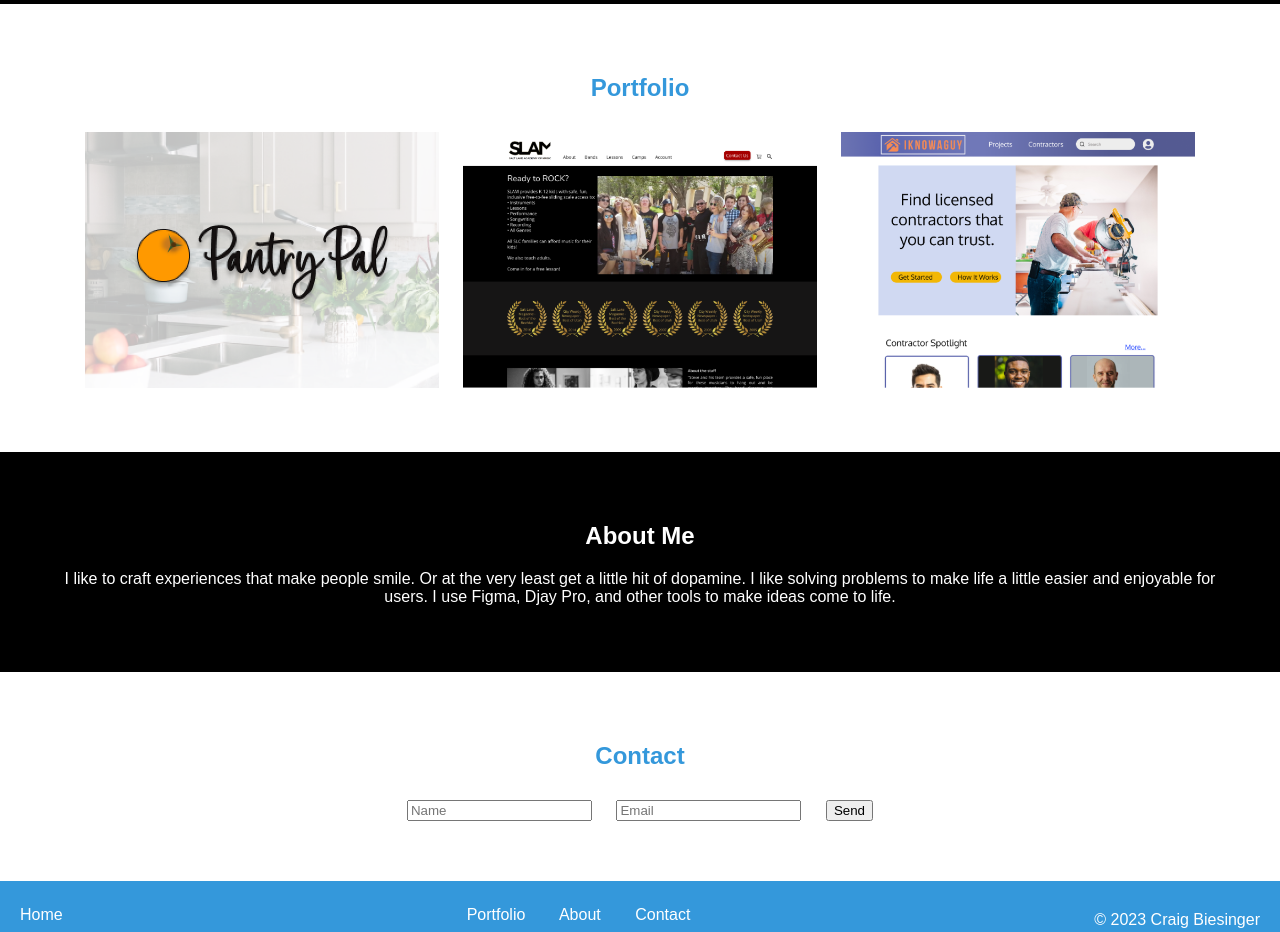
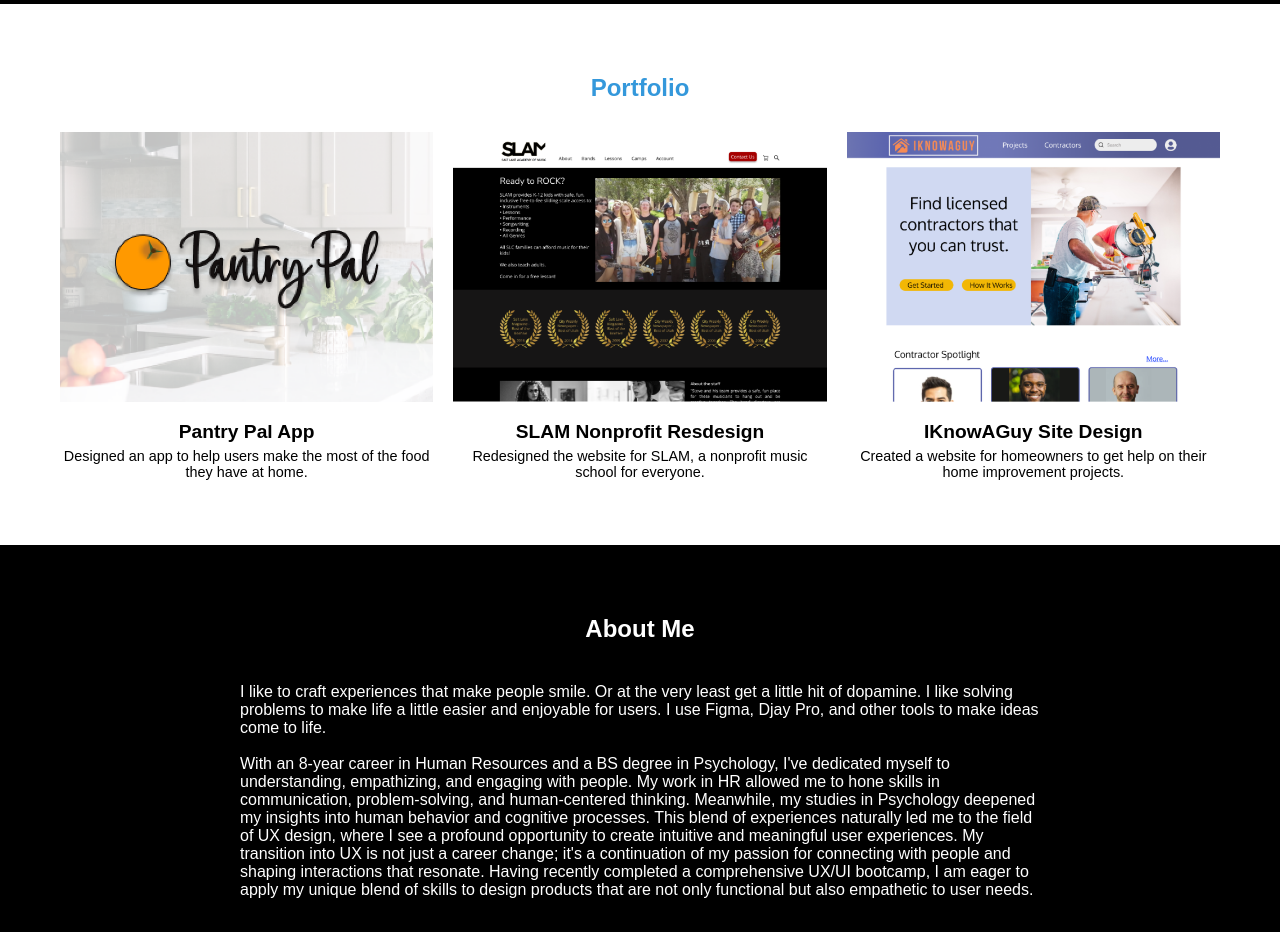
Before and after one commit to craiglab/UX_UI_HW_18, a plain HTML site: page index.html in a window 1280 px wide. Shown: the part 480-1412 px from the top of the page. Drawn offline with Linux system fonts and the light colour scheme.

Commit message:
Homework 18

```diff
--- a/index.html
+++ b/index.html
@@ -27,12 +27,25 @@
   </section>
 
   <!-- Portfolio Section -->
+  <!-- My UX Portfolio section coded using CSS flex -->
   <section id="portfolio">
     <h2>Portfolio</h2>
-    <div id="portfolio-images">
-      <img src="Assets/splash20screenpng@2x.png" alt="PantryPal">
-      <img src="Assets/homepagepng@2x.png" alt="SLAM">
-      <img src="Assets/iknowaguy2020homepng@2x.png" alt="IKnowAGuy">
+    <div class="flexContainer">
+        <div class="portfolio-item">
+          <img src="/Assets/splash20screenpng@2x.png" alt="Pantry Pal">
+          <h3>Pantry Pal App</h3>
+          <p>Designed an app to help users make the most of the food they have at home.</p>
+        </div>
+        <div class="portfolio-item">
+          <img src="/Assets/homepagepng@2x.png" alt="SLAM">
+          <h3>SLAM Nonprofit Resdesign</h3>
+          <p>Redesigned the website for SLAM, a nonprofit music school for everyone.</p>
+        </div>
+        <div class="portfolio-item">
+          <img src="/Assets/iknowaguy2020homepng@2x.png" alt="IKnowAGuy">
+          <h3>IKnowAGuy Site Design</h3>
+          <p>Created a website for homeowners to get help on their home improvement projects.</p>
+        </div>
     </div>
   </section>
 
@@ -41,7 +54,21 @@
     <h2>About Me</h2>
     <p>I like to craft experiences that make people smile. Or at the very least get a little
         hit of dopamine. I like solving problems to make life a little easier and enjoyable for
-        users. I use Figma, Djay Pro, and other tools to make ideas come to life.</p>
+        users. I use Figma, Djay Pro, and other tools to make ideas come to life.
+      <br>
+      <br>
+        With an 8-year career in Human Resources and a BS degree in Psychology, I've
+        dedicated myself to understanding, empathizing, and engaging with people. My
+        work in HR allowed me to hone skills in communication, problem-solving, and
+        human-centered thinking. Meanwhile, my studies in Psychology deepened my
+        insights into human behavior and cognitive processes. This blend of experiences
+        naturally led me to the field of UX design, where I see a profound opportunity to
+        create intuitive and meaningful user experiences. My transition into UX is not just
+        a career change; it's a continuation of my passion for connecting with people and
+        shaping interactions that resonate. Having recently completed a comprehensive
+        UX/UI bootcamp, I am eager to apply my unique blend of skills to design products
+        that are not only functional but also empathetic to user needs.
+    </p>
   </section>
 
   <!-- Contact Section -->
--- a/styles.css
+++ b/styles.css
@@ -37,21 +37,58 @@ body {
     padding: 50px;
   }
 
+  .flexContainer {
+    flex-direction: row;
+    display: flex;
+  }
+
+  .portfolio-item {
+    width: calc(100% / 3 - 20px);
+    margin: 10px;
+    text-align: center;
+  }
+
   #portfolio h2 {
     color: #3498DB;
   }
 
-  #portfolio-images img {
-    width: 30%;
-    margin: 10px;
+  #portfolio-images {
+    display: flex;
+    justify-content: center;
+    align-items: flex-start;
+  }
+
+  .portfolio-item img {
+    width: 100%;
+    margin-bottom: 10px;
+  }
+
+  .portfolio-item h3 {
+    margin: 5px 0;
+    font-size: 1.2rem;
+  }
+
+  .portfolio-item p {
+    margin: 5px 0;
+    font-size: 0.9rem;
   }
 
   /* About Me Section */
   #about {
     background-color: black;
     color: white;
+    padding: 50px;
+  }
+
+  #about h2 {
     text-align: center;
-    padding: 50px;
+  }
+
+  #about p {
+    max-width: 800px;
+    margin: auto;
+    padding: 20px;
+    text-align: left;
   }
 
   /* Contact Section */
@@ -85,3 +122,17 @@ body {
     margin-top: 10px;
     text-align: center;
   }
+  /* Media Query */
+  @media only screen and (max-width: 600px) {
+    .flexContainer {
+      flex-direction: column;
+      align-items: center;
+      min-width: 100%;
+    }
+    .portfolio-item {
+      flex: auto;
+      box-sizing: border-box;
+      width: 100%;
+      margin-bottom: 20px;
+    }
+  }
```
